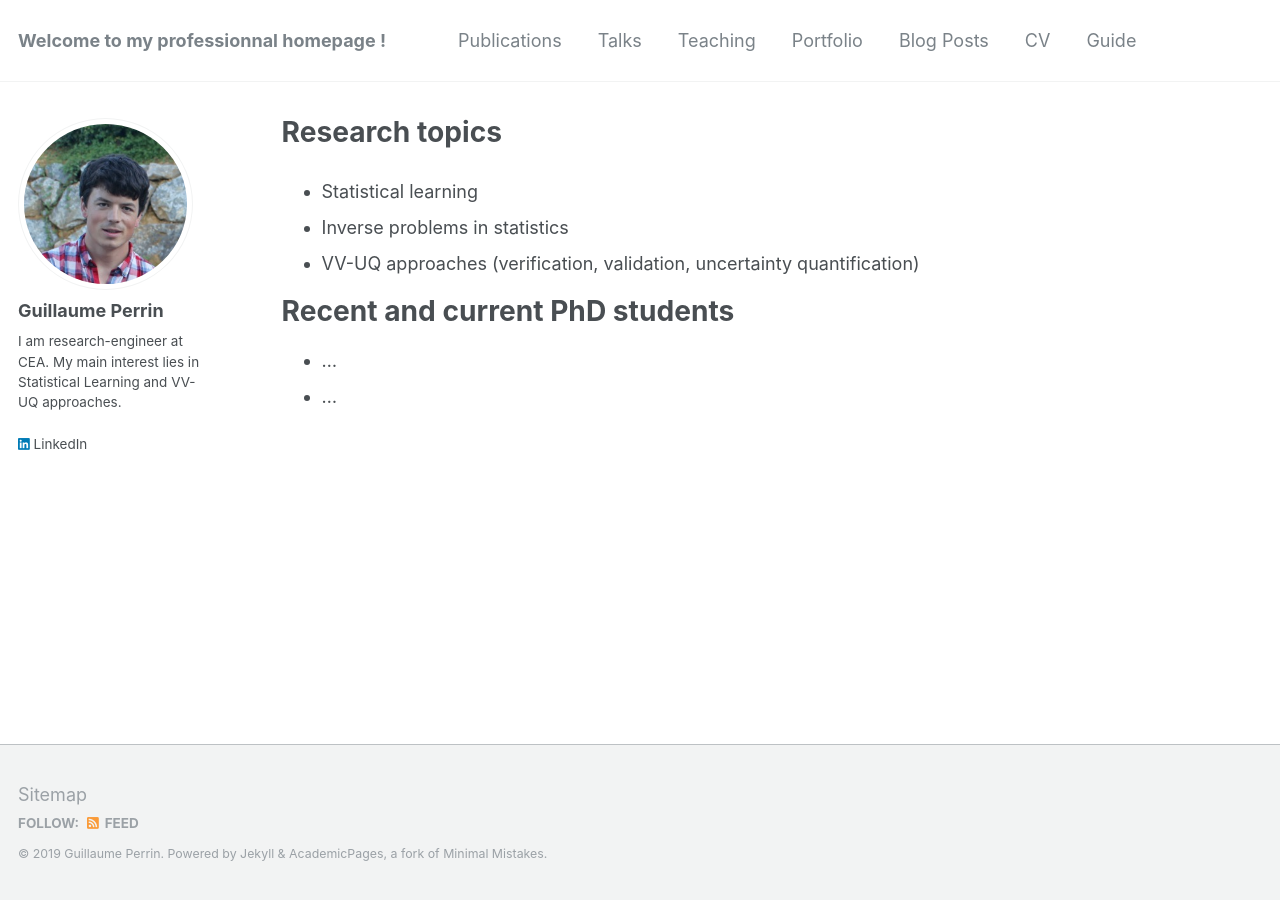
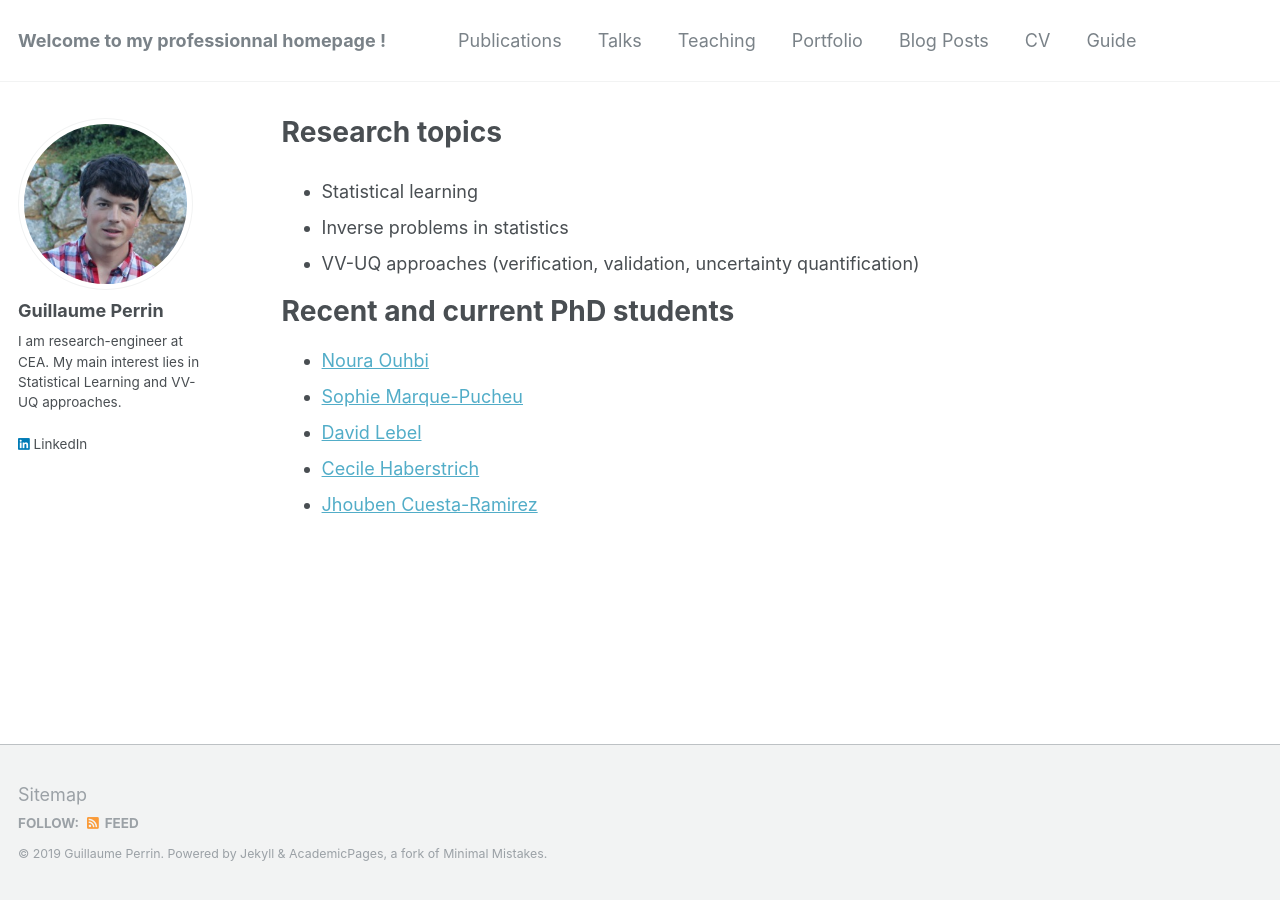
Before and after one commit to guillaumeperrin/guillaumeperrin.github.io, a Jekyll site: the page built from _pages/about.md, in a window 1280 px wide. Built offline with Jekyll 4.4.1, drawn with Linux system fonts in a browser that asks for light colours.

Commit message:
Update about.md

```diff
--- a/_pages/about.md
+++ b/_pages/about.md
@@ -13,5 +13,8 @@ redirect_from:
 
 Recent and current PhD students
 ======
-* ...
-* ...
+* [Noura Ouhbi](http://www.theses.fr/2017PESC1164)
+* [Sophie Marque-Pucheu](http://www.theses.fr/s180889)
+* [David Lebel](http://www.theses.fr/s143757)
+* [Cecile Haberstrich](https://www.linkedin.com/in/cecile-haberstich-36a01798)
+* [Jhouben Cuesta-Ramirez](https://www.linkedin.com/in/jhouben-janyk-cuesta-ramirez-400881113)
```
